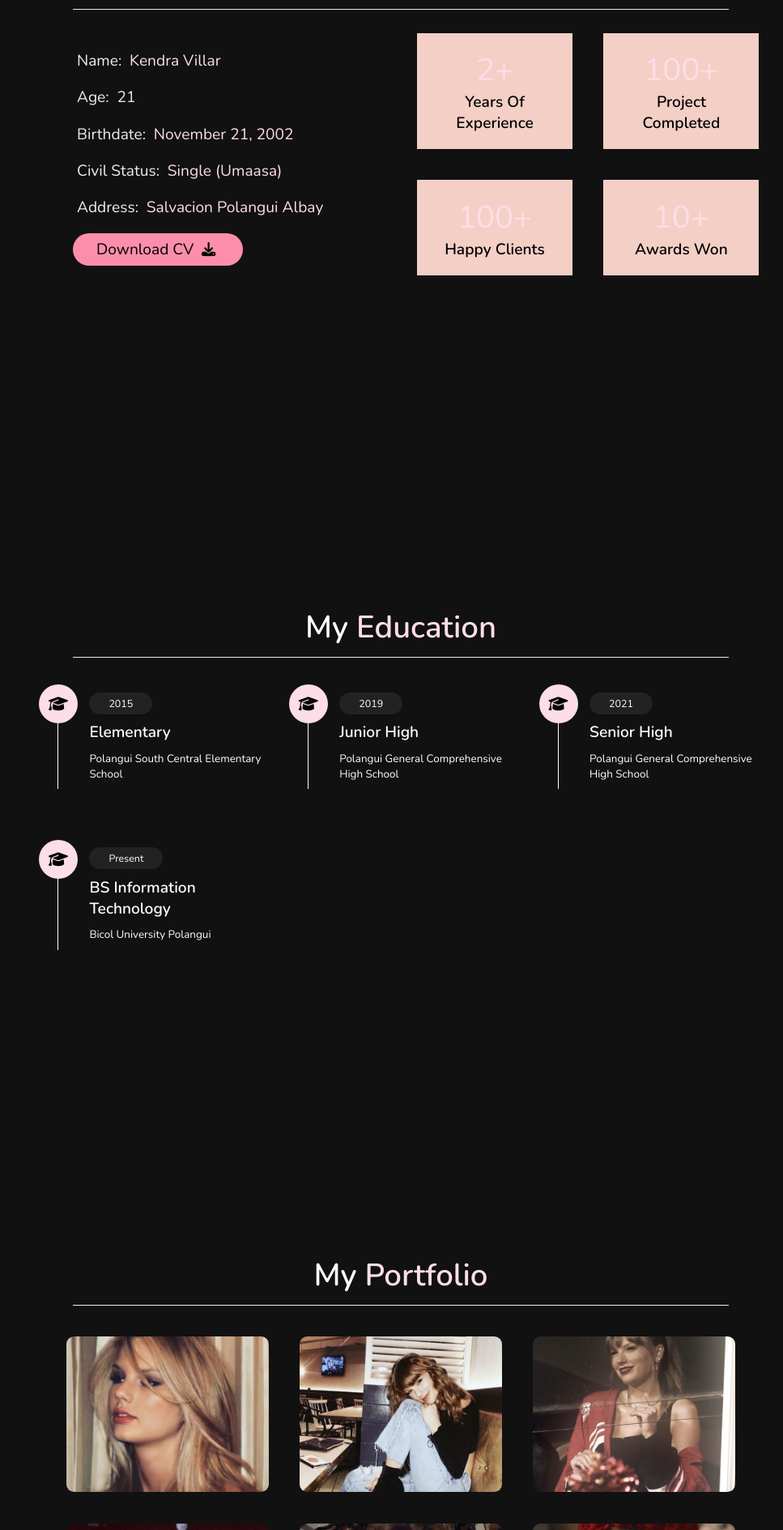
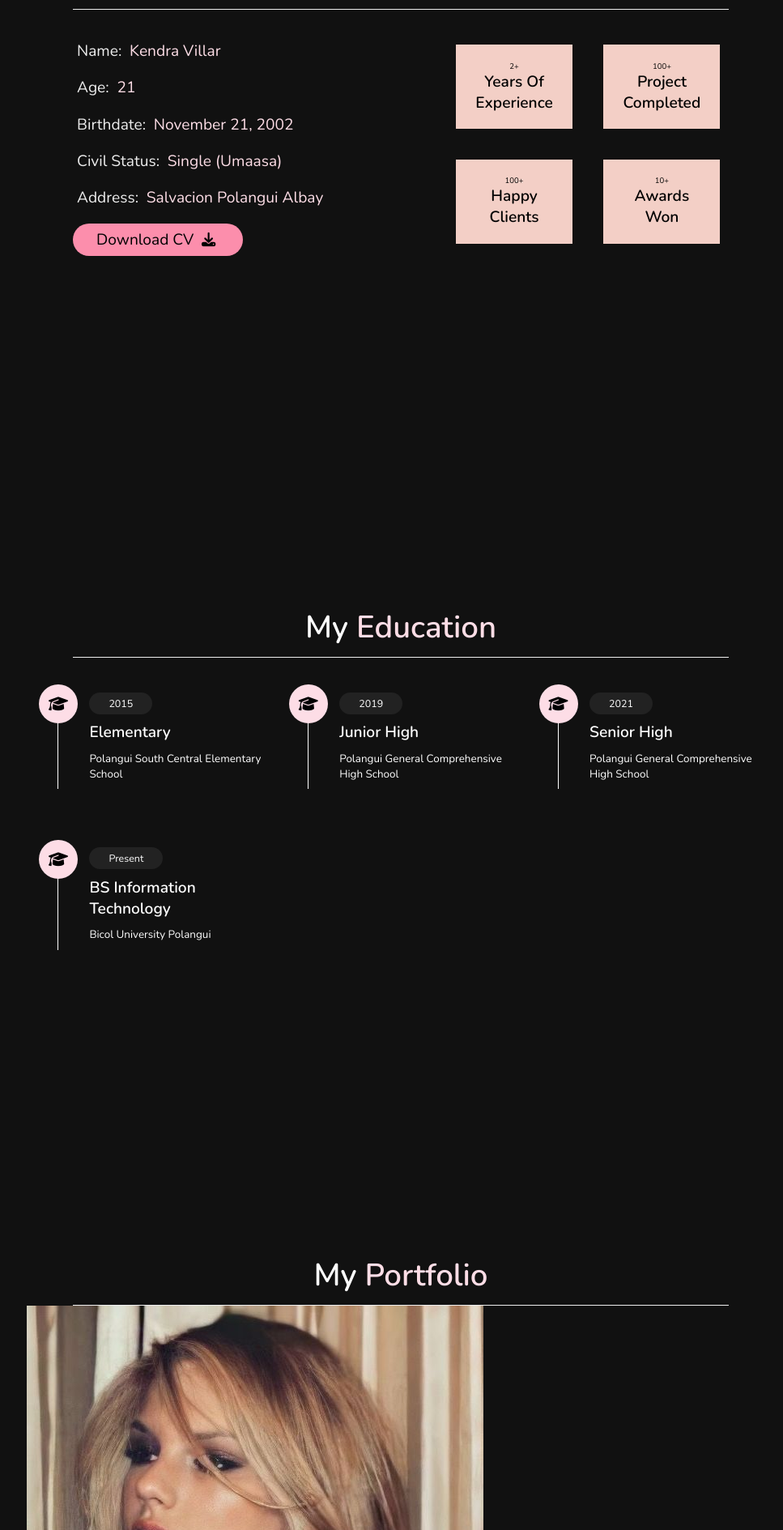
Before and after one commit to kendramai/2024_3-A-_FlourishCraft_KendraMaiVillar, a PHP site: page / in a window 1280 px wide. Shown: the part 871-2760 px from the top of the page at 81% size, without its empty margins (313-1280 px from the left). Run offline with PHP 8.4, Linux system fonts and the light colour scheme.

Commit message:
Update style.css

```diff
--- a/MyResume/css/style.css
+++ b/MyResume/css/style.css
@@ -208,17 +208,14 @@
 }
 
 .about .row .counter .box{
-    width: 20rem;
+    width: 15rem;
     background: #F3CFC6;
     text-align: center;
     padding: 2rem;
     margin: 2rem;
 }
 
-.about .row .counter .box span{
-    font-size: 4rem;
-    color: var(--pink);
-}
+
 
 .about .row .counter .box h3{
     font-size: 2rem;
@@ -275,7 +272,7 @@
     background: var(--pink);
 }
 
-.portfolio .box-container{
+.project .box-container{
     display: flex;
     align-items: center;
     justify-content: center;
@@ -283,22 +280,22 @@
     padding: 2rem 0;
 }
 
-.portfolio .box-container .box{
+.project .box-container .box{
     height: 20rem;
-    width: 26rem;
+    width: 20rem;
     border-radius: 1rem;
     margin: 2rem;
     overflow: hidden;
     cursor: pointer;
 }
 
-.portfolio .box-container .box img{
+.project .box-container .box img{
     height: 100%;
     width: 100%;
     object-fit: cover;
 }
 
-.portfolio .box-container .box:hover img{
+.project .box-container .box:hover img{
     transform: scale(1.2);
 }
 
```
